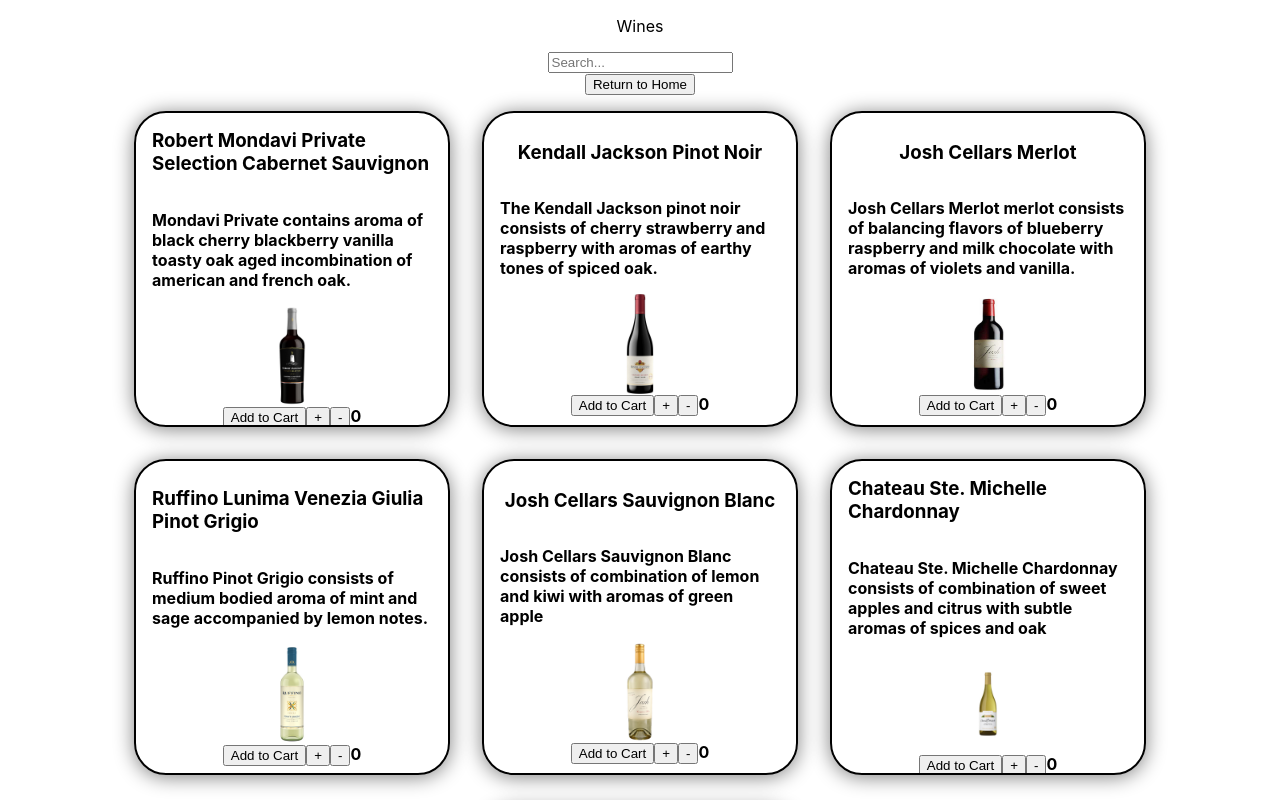
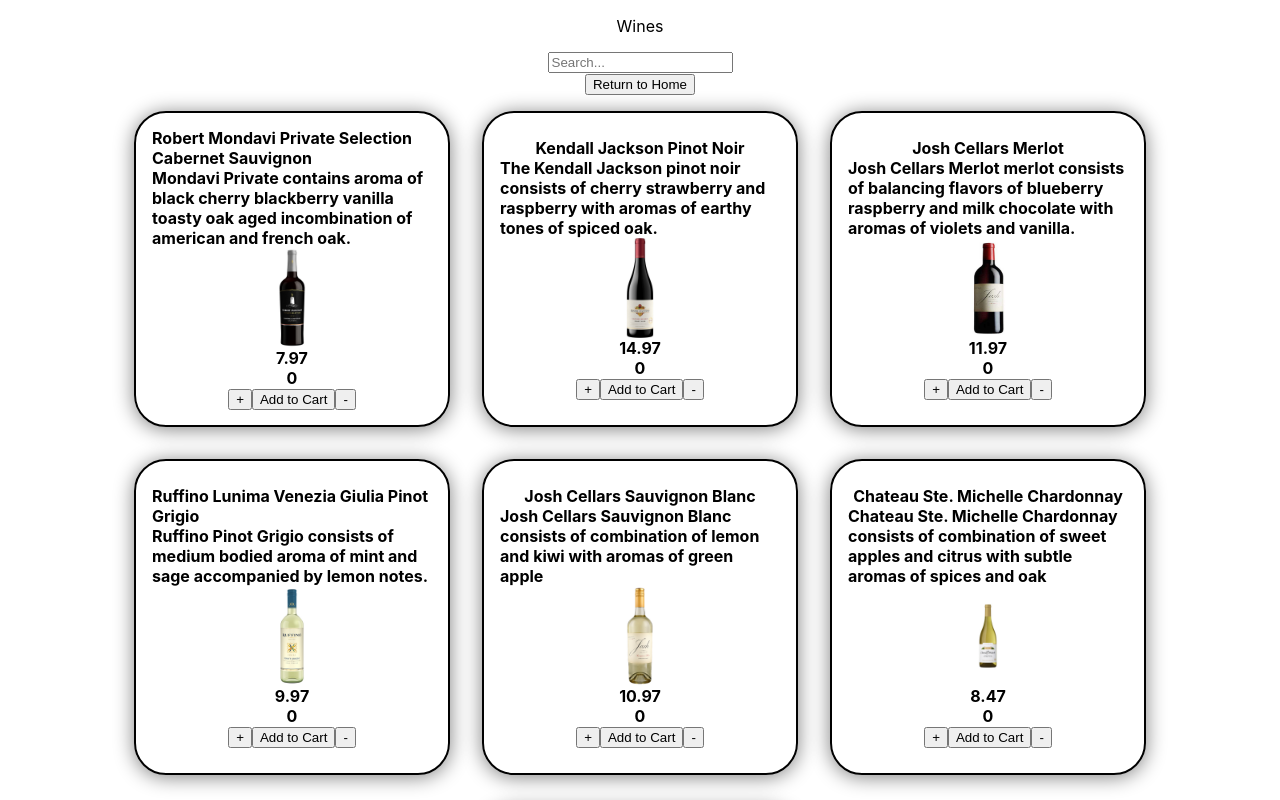
Before and after one commit to mteruel28/Capstone_BarApp, a React (Create React App) app in the folder newbar/: page /wines in a window 1280 px wide. Shown: the top 800 px of the page. Built offline with nearby package versions, Linux system fonts and the light colour scheme.

Commit message:
New Updates

```diff
--- a/newbar/src/Cart/shoppingcart.js
+++ b/newbar/src/Cart/shoppingcart.js
@@ -1,11 +1,13 @@
 import React from "react";
 import "./shoppingcart.css";
+import { Link } from 'react-router-dom';
 
 function Shoppingcart() {
   return (
     <div className="navbar">
       <div>
         <h1>ShoppingCart</h1>
+        <center> <Link to = '/'><button> Return to Home  </button> </Link></center>
         <div className="cart">Cart Items</div>
         <div>
           <button>Clear the Cart</button>
--- a/newbar/src/Wine.css
+++ b/newbar/src/Wine.css
@@ -1,11 +1,13 @@
 .Items{
     width: 280px;
     height: 280px;
+    text-overflow: ellipsis;
     overflow: hidden;
     box-shadow: 0 2px 20px gray;
     border-radius: 2rem;
     margin: 15px;
     background-color: white;
+
 
     /* perfect center */
     display: flex;
@@ -21,6 +23,7 @@
     border: 5px solid black;
     background: transparent;
     color: black;
+
   }
 
   .Container-4{
--- a/newbar/src/WineItemCards.js
+++ b/newbar/src/WineItemCards.js
@@ -1,5 +1,4 @@
 import React, {Component} from "react";
-import { Link } from "react-router-dom";
 import Counter from "./components/counter";
 import mondavi from "./img/mondavi.jpg";
 import kendall from "./img/kendalljackson.jpg";
@@ -12,66 +11,59 @@
 function WineItemCards() {
   let Items = [
     {
+      id: 0,
+      title: "Robert Mondavi Private Selection Cabernet Sauvignon",
+      sub_header: " Mondavi Private contains aroma of black cherry blackberry vanilla toasty oak aged incombination of american and french oak."
+      ,img_path: mondavi,
+      price:7.97,
+    },
+    {
       id: 1,
-      title: "Robert Mondavi Private Selection Cabernet Sauvignon",
-      sub_header: " Mondavi Private contains aroma of black cherry blackberry vanilla toasty oak aged incombination of american and french oak.",
-      //link_text: "Mondavi",
-      path: "",
-      img_path: mondavi,
+      title: "Kendall Jackson Pinot Noir",
+      sub_header:
+        " The Kendall Jackson pinot noir consists of cherry strawberry and raspberry with aromas of earthy tones of spiced oak.",
+      img_path: kendall,
+      price:14.97,
     },
     {
       id: 2,
-      title: "Kendall Jackson Pinot Noir",
+      title: "Josh Cellars Merlot",
       sub_header:
-        " The Kendall Jackson pinot noir consists of cherry strawberry and raspberry with aromas of earthy tones of spiced oak.",
-      //link_text: "Kendall Jackson",
-      path: "",
-      img_path: kendall,
+        "Josh Cellars Merlot merlot consists of balancing flavors of blueberry raspberry and milk chocolate with aromas of violets and vanilla.",
+      img_path: josh,
+      price:11.97,
     },
     {
       id: 3,
-      title: "Josh Cellars Merlot",
+      title: "Ruffino Lunima Venezia Giulia Pinot Grigio",
       sub_header:
-        "Josh Cellars Merlot merlot consists of balancing flavors of blueberry raspberry and milk chocolate with aromas of violets and vanilla.",
-      // link_text: "Kirin Beer",
-      path: "",
-      img_path: josh,
+        "Ruffino Pinot Grigio consists of medium bodied aroma of mint and sage accompanied by lemon notes.",
+      img_path: ruffino,
+      price:9.97,
     },
     {
       id: 4,
-      title: "Ruffino Lunima Venezia Giulia Pinot Grigio",
+      title: "Josh Cellars Sauvignon Blanc ",
       sub_header:
-        "Ruffino Pinot Grigio consists of medium bodied aroma of mint and sage accompanied by lemon notes.",
-      // link_text: "Heineken Beer",
-      path: "",
-      img_path: ruffino,
+        " Josh Cellars Sauvignon Blanc consists of combination of lemon and kiwi with aromas of green apple",
+      img_path: joshsb,
+      price:10.97,
     },
     {
       id: 5,
-      title: "Josh Cellars Sauvignon Blanc ",
+      title: "Chateau Ste. Michelle Chardonnay",
       sub_header:
-        " Josh Cellars Sauvignon Blanc consists of combination of lemon and kiwi with aromas of green apple",
-      //link_text: "Corona Extra Beer",
-      path: "",
-      img_path: joshsb,
+        "Chateau Ste. Michelle Chardonnay consists of combination of sweet apples and citrus with subtle aromas of spices and oak ",
+      img_path: chateau,
+      price:8.47,
     },
     {
       id: 6,
-      title: "Chateau Ste. Michelle Chardonnay",
-      sub_header:
-        "Chateau Ste. Michelle Chardonnay consists of combination of sweet apples and citrus with subtle aromas of spices and oak ",
-      // link_text: "Twisted Tea Seltzer",
-      path: "",
-      img_path: chateau,
-    },
-    {
-      id: 7,
       title: "Bartenura Moscato",
       sub_header:
         "Bartenura Moscato consists of semi sweet with lingering pear tangerine nectar and melon.",
-      // link_text: "Twisted Tea Seltzer",
-      path: "",
       img_path: Bartenura,
+      price:12.99,
     },
   ];
 
@@ -80,10 +72,10 @@
       <div className="Container-4">
         {Items.map((Items) => (
           <div className="Items" key={Items.title}>
-            <h3 className="Items__title">{Items.title}</h3>
-            <p className="Items_description">{Items.sub_header}</p>
-            <Link to={Items.path}>{Items.link_text}</Link>
+            <div className="Items__title">{Items.title}</div>
+            <div className="Items_description">{Items.sub_header}</div>
             <img src={Items.img_path} alt="" width="100" height="100" />
+            <div className="Items_price">{Items.price}</div>
             <Counter></Counter>
           </div>
         ))}
--- a/newbar/src/components/counter.js
+++ b/newbar/src/components/counter.js
@@ -24,17 +24,17 @@
     }
   }
 
-  render(){
-    return(
-    <div>
-
+  render() {
+    return (
+      <div>
+        <center>
+            <span>{this.state.count}</span>
+        </center>
+        <button onClick={this.countIncrement}>+</button>
         <button>Add to Cart</button>
-        <button onClick={this.countIncrement}>+</button>
         <button onClick={this.countDecrement}>-</button>
-        <span>{this.state.count}</span>
-
-    </div>
-    )
+      </div>
+    );
   }
 }
 
```
